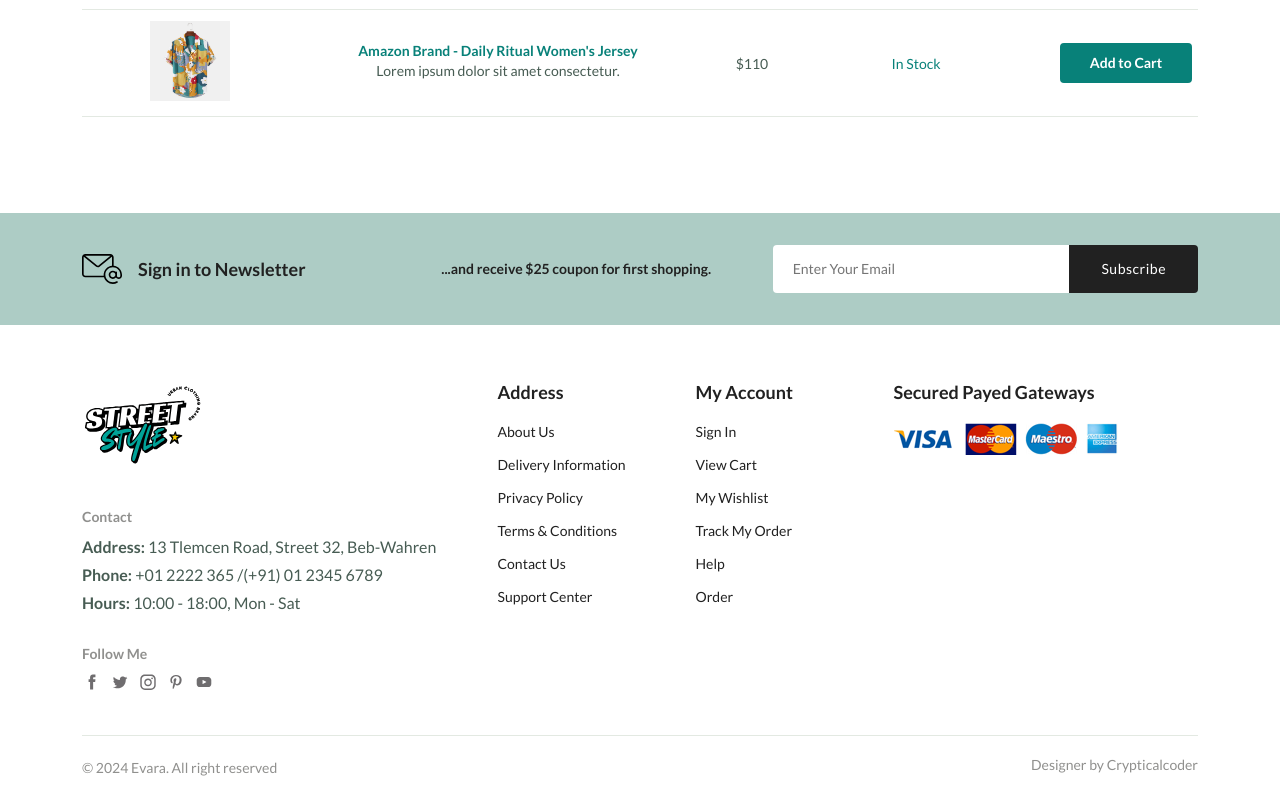
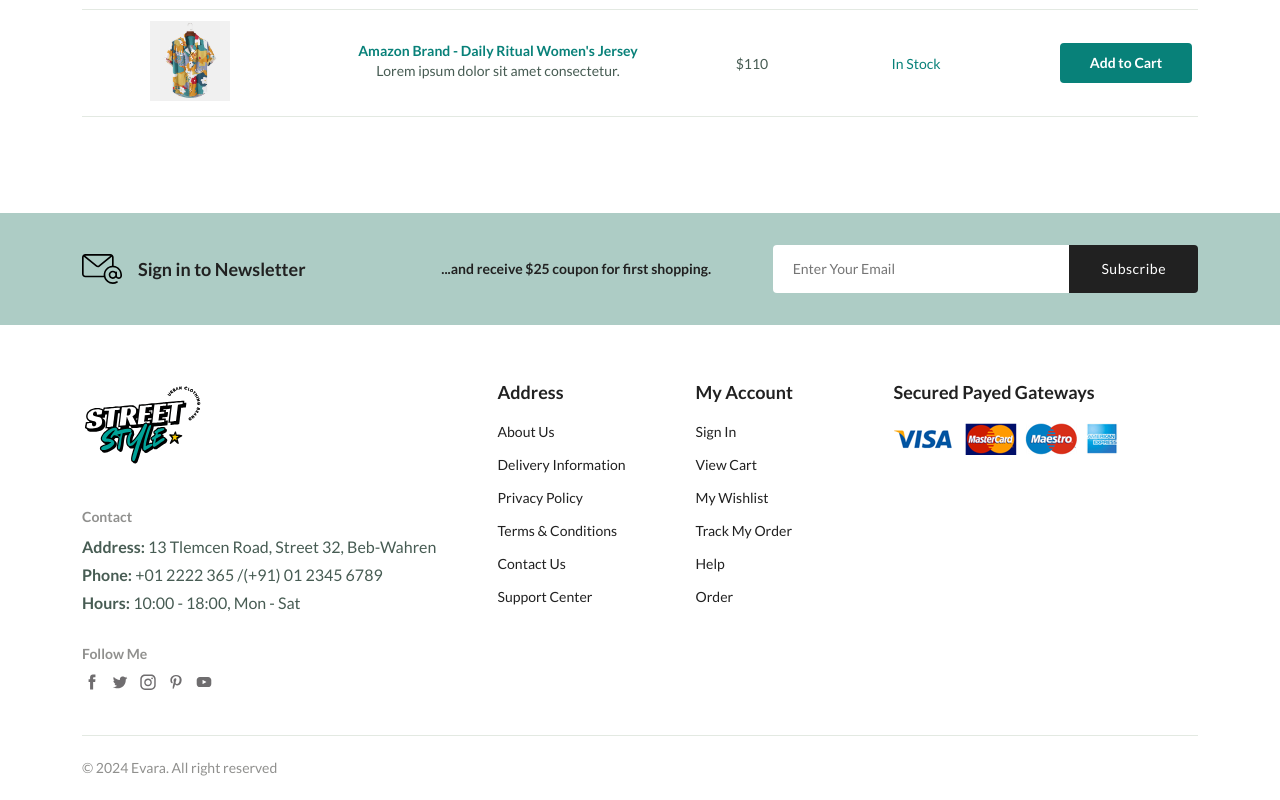
Before and after one commit to tommy3101/StreetStyle_ecom, a plain HTML site: page wishlist.html in a window 1280 px wide. Shown: the part 533-1333 px from the top of the page. Drawn offline with nearby package versions, Linux system fonts and the light colour scheme; files whose address does not match are found by name.

Commit message:
Update wishlist.html

```diff
--- a/wishlist.html
+++ b/wishlist.html
@@ -306,7 +306,6 @@
       </div>
       <div class="footer__bottom">
         <p class="copyright">&copy; 2024 Evara. All right reserved</p>
-        <span class="designer">Designer by Crypticalcoder</span>
       </div>
     </footer>
 
```
